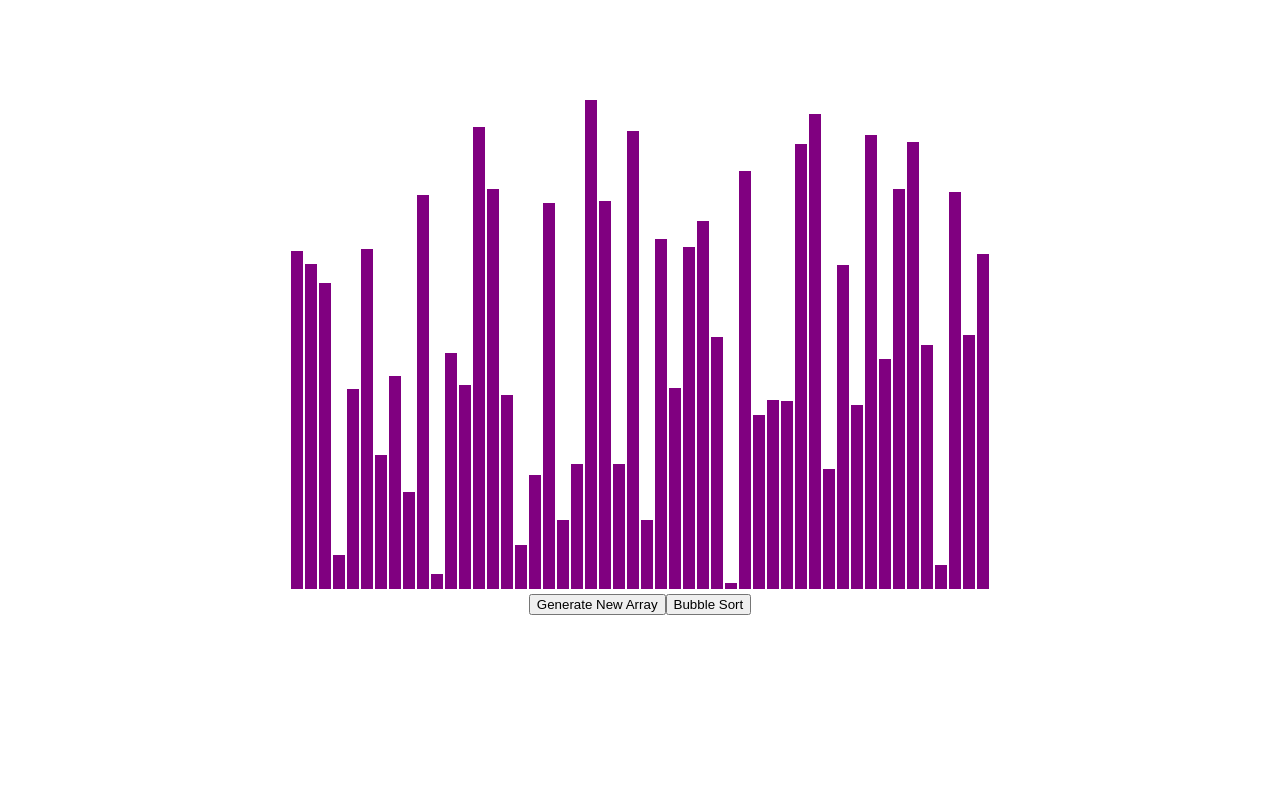
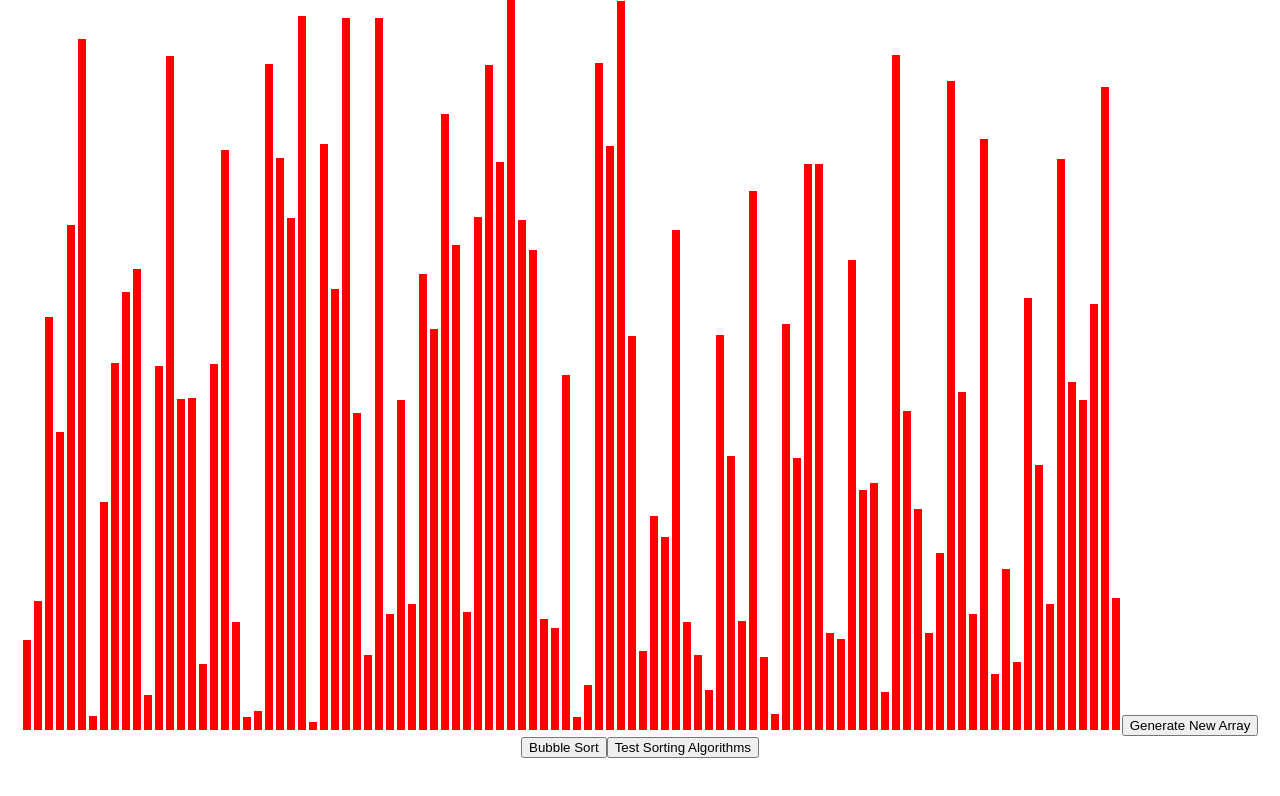
Before and after one commit to martinaa23/Sorting-Visualizer, a React (Create React App) app: page / in a window 1280 px wide. Shown: the top 796 px of the page. Built offline with nearby package versions, Linux system fonts and the light colour scheme.

Commit message:
Removed unused code, added file for sorting algorithms, added button to test algorithms

```diff
--- /dev/null
+++ b/src/SortingAlgorithms/sortingAlgorithms.js
@@ -0,0 +1,14 @@
+export const bubbleSort = array => {
+    const arrayLength = array.length;
+
+    if(arrayLength === 1) return array;
+
+    for(let i = 0; i < arrayLength; i++){
+        for(let j = 0; j < arrayLength - i - 1; j++){
+            if(array[j] > array[j + 1]){
+                [array[j], array[j + 1]] = [array[j + 1], array[j]];
+            }
+        }
+    }
+    return array;
+}
--- a/src/SortingVisualizer/SortingVisualizer.css
+++ b/src/SortingVisualizer/SortingVisualizer.css
@@ -1,18 +1,14 @@
 .array-container{
-    position: absolute;
-    top: 100px; left: 0; right: 0; bottom: 0;
-
-
+    margin: 0 auto;
 
 }
 .array-bar{
-    transition: height 1s ease;
-    width: 12px;
-    background-color: purple;
+    width: 8px;
+    background-color: red;
     display: inline-block;
-    margin: 0 1px;
+    margin: 0 1.5px;
 }
-
+/*
 .highlighted {
     background-color: yellow;
     transition: background-color 0.15s step-end;
@@ -21,4 +17,4 @@
 .disabled {
     pointer-events: none;
     opacity: 0.5;
-}
+} */
--- a/src/SortingVisualizer/SortingVisualizer.jsx
+++ b/src/SortingVisualizer/SortingVisualizer.jsx
@@ -1,5 +1,7 @@
 import React, { Component } from "react";
 import './SortingVisualizer.css';
+import * as sortingAlgorithms from '../SortingAlgorithms/sortingAlgorithms';
+
 
 class SortingVisualizer extends Component {
     constructor(props){
@@ -20,63 +22,47 @@ class SortingVisualizer extends Component {
 
     resetArray(){
         const array = []
-
-        for(let i = 0; i < 50; i++){
+        for(let i = 0; i < 100; i++){
             // Generate random values
-            array.push(randomIntFromInterval(5, 500));
+            array.push(randomIntFromInterval(5, 730));
         }
         this.setState({array})
     }
 
-    // Implement bublesorting algorithm
-    async bubbleSort(array){
-        let highlightedIndices = [];
-        let arrayLength = array.length;
-        this.setState({sorting: true});
 
-        for(let i = 0; i < arrayLength - 1; i++){
-            for(let j = 0; j < arrayLength - i - 1; j++){
-                if(array[j] > array[j + 1]){
-                    [array[j], array[j + 1]] = [array[j + 1], array[j]];
-                    highlightedIndices = [j, j + 1];
-                }
-
-
-                this.setState({
-                    highlightedIndices: [...highlightedIndices],
-                    array: [...array]
-
-                });
-
-                await new Promise((resolve) => setTimeout(resolve, 100));
-            }
-        }
-        this.setState({
-            highlightedIndices: [],
-            array: [...array]
-        });
-        this.setState({sorting: false})
+    bubbleSort(){
+        const javascriptSortedArray = this.state.array.slice().sort((a, b) => a - b);
+        const sortedArray = sortingAlgorithms.bubbleSort(this.state.array);
+        console.log(arraysAreEqual(javascriptSortedArray, sortedArray));
     }
 
-
+    testSortingAlgorithms(){
+        for(let i = 0; i < 100; i++){
+            const array = [];
+            const length = randomIntFromInterval(1, 1000);
+            for(let j = 0; j < length; j++){
+                array.push(randomIntFromInterval(-1000, 1000));
+            }
+            const javascriptSortedArray = array.slice().sort((a, b) => a - b);
+            const sortedArray = sortingAlgorithms.bubbleSort(array.slice());
+            console.log(arraysAreEqual(javascriptSortedArray, sortedArray));
+        }
+    }
 
     render(){
-        const { array, highlightedIndices, sorting } = this.state;
+        const { array } = this.state;
 
         return (
             <div className="array-container">
-                {array.map((value, idx) => (
-                <div
-                    className={`array-bar ${highlightedIndices.includes(idx) ? 'highlighted' : ''}`}
+                {array.map((values, idx) => (
+                    <div
+                    className="array-bar"
                     key={idx}
-                    style={{height: `${value}px`}}>
-                    </div>
-                ))}
-                <div className={sorting ? 'disabled' : ''}>
-                <button onClick={() => this.resetArray()}>Generate New Array</button>
-                <button onClick={() => this.bubbleSort(array)}>Bubble Sort</button>
-                {/*Add more sorting algorithms*/}
-                </div>
+                    style={{height: `${values}px`}}></div>
+            ))}
+            <button onClick={() => this.resetArray()}>Generate New Array</button>
+            <button onClick={() => this.bubbleSort()}>Bubble Sort</button>
+            <button onClick={() => this.testSortingAlgorithms()}>Test Sorting Algorithms</button>
             </div>
         );
     }
@@ -87,4 +73,15 @@ function randomIntFromInterval(min, max){
     return Math.floor(Math.random() * (max - min + 1) + min);
 }
 
+// Helper function to check if arrays are equal
+function arraysAreEqual (arrayOne, arrayTwo) {
+    if (arrayOne.length !== arrayTwo.length) return false; // no issues with length
+
+    for (let i = 0; i < arrayOne.length; i++) {
+        if (arrayOne[i] !== arrayTwo[i]) return false;
+    }
+
+    return true;
+}
+
 export default SortingVisualizer;
```
Also changed, not shown: src/SortingVisualizer/notes.txt (added).
